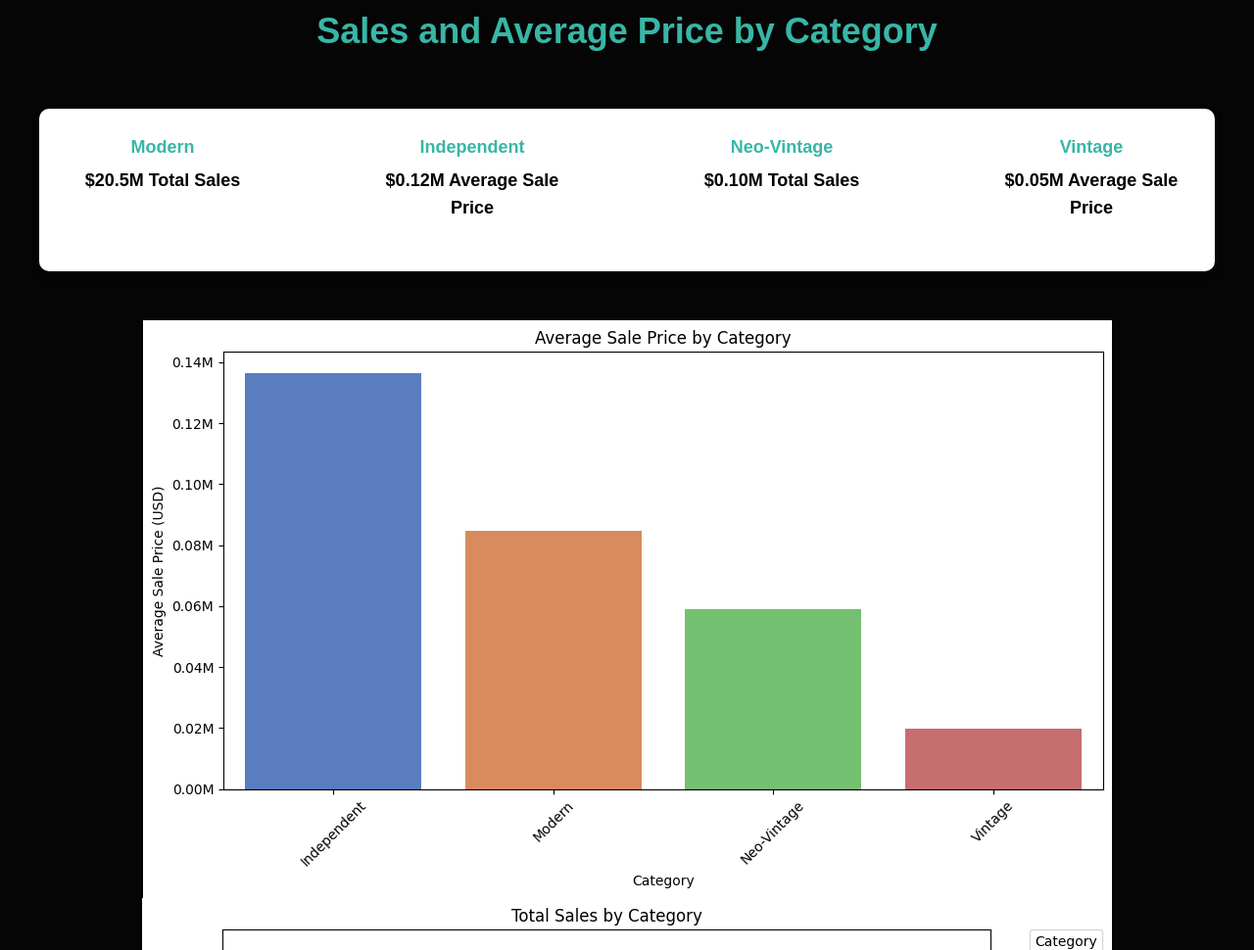
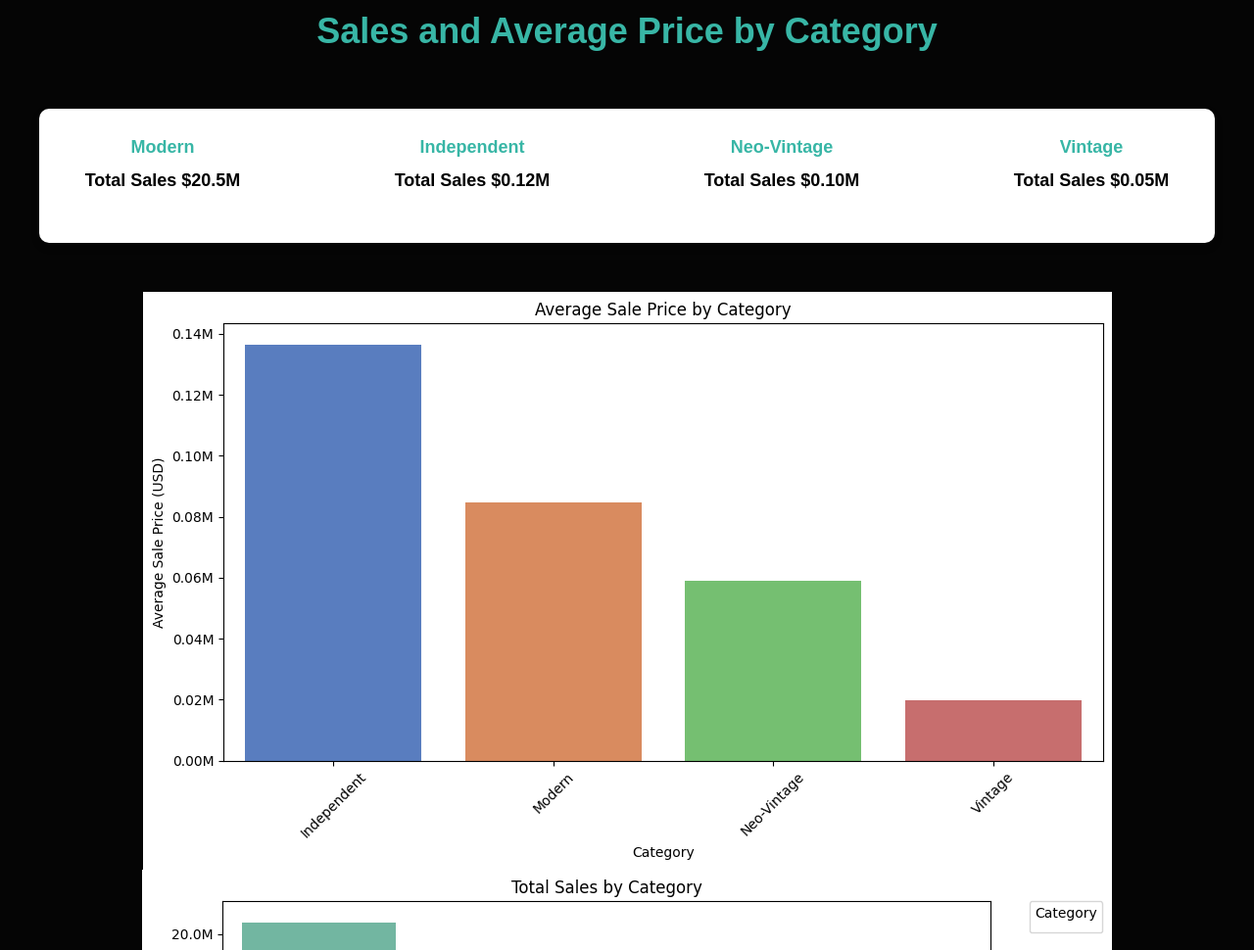
Before and after one commit to bolafadipe/auction-report-june, a plain HTML site: page docs/index.html in a window 1280 px wide. Shown: the part 2309-3279 px from the top of the page at 98% size. Drawn offline with Linux system fonts and the light colour scheme.

```diff
--- a/docs/index.html
+++ b/docs/index.html
@@ -97,25 +97,25 @@
                         <div class="brand-item">
                             <!-- <img src="images/modern.jpg" alt="Modern Watches"> -->
                             <h4>Modern</h4>
-                            <strong>$20.5M Total Sales</strong>
+                            <strong>Total Sales $20.5M </strong>
                         </div>
                         <!-- Independent Category -->
                         <div class="brand-item">
                             <!-- <img src="images/independent.jpg" alt="Independent Watches"> -->
                             <h4>Independent</h4>
-                            <strong>$0.12M Average Sale Price</strong>
+                            <strong>Total Sales $0.12M</strong>
                         </div>
                         <!-- Neo-Vintage Category -->
                         <div class="brand-item">
                             <!-- <img src="images/neovintage.jpg" alt="Neo-Vintage Watches"> -->
                             <h4>Neo-Vintage</h4>
-                            <strong>$0.10M Total Sales</strong>
+                            <strong>Total Sales $0.10M </strong>
                         </div>
                         <!-- Vintage Category -->
                         <div class="brand-item">
                             <!-- <img src="images/vintage.jpg" alt="Vintage Watches"> -->
                             <h4>Vintage</h4>
-                            <strong>$0.05M Average Sale Price</strong>
+                            <strong>Total Sales $0.05M </strong>
                         </div>
                     </div>
                 </div>
```
